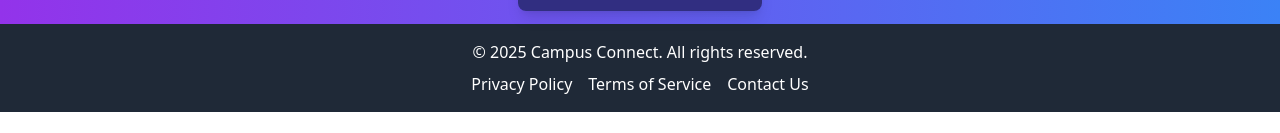
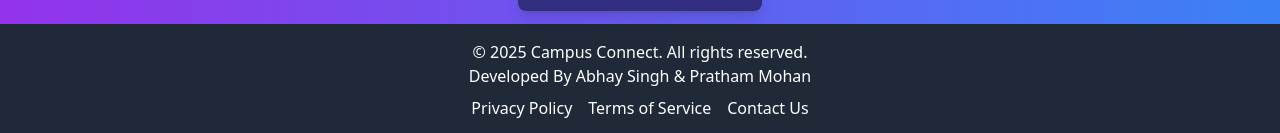
Before and after one commit to Asmodeus14/Club-Notification-System, a Vue app: page / in a window 1280 px wide. Shown: the part 1068-1201 px from the top of the page. Before the commit the page ends 1180 px from the top, so only its background shows below. Built offline with nearby package versions, Linux system fonts and the light colour scheme; no server answers.

Commit message:
Update Home.vue

```diff
--- a/src/components/Home.vue
+++ b/src/components/Home.vue
@@ -103,6 +103,7 @@
   <!-- Footer -->
   <footer class="bg-gray-800 text-white text-center py-4  w-full">
     <p>&copy; 2025 Campus Connect. All rights reserved.</p>
+    <p>Developed By Abhay Singh & Pratham Mohan</p>
     <div class="flex justify-center gap-4 mt-2">
       <a href="#" class="hover:text-indigo-400 transition">Privacy Policy</a>
       <a href="#" class="hover:text-indigo-400 transition">Terms of Service</a>
```
